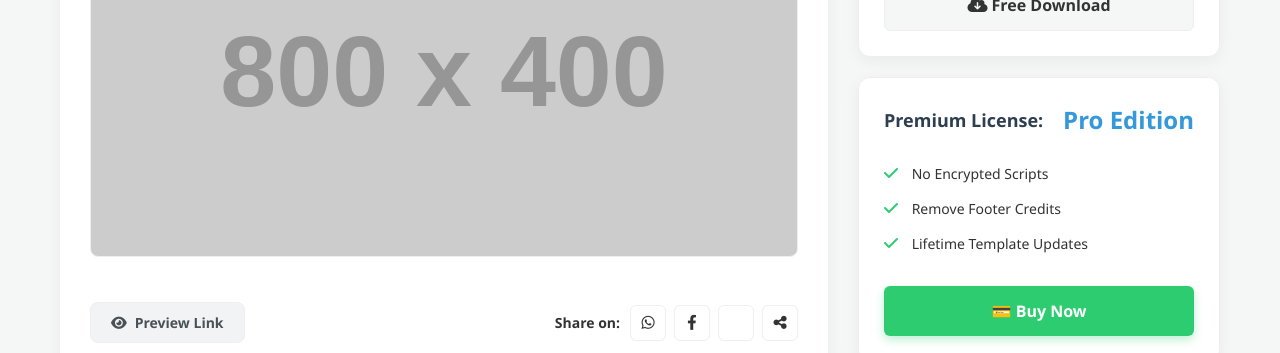
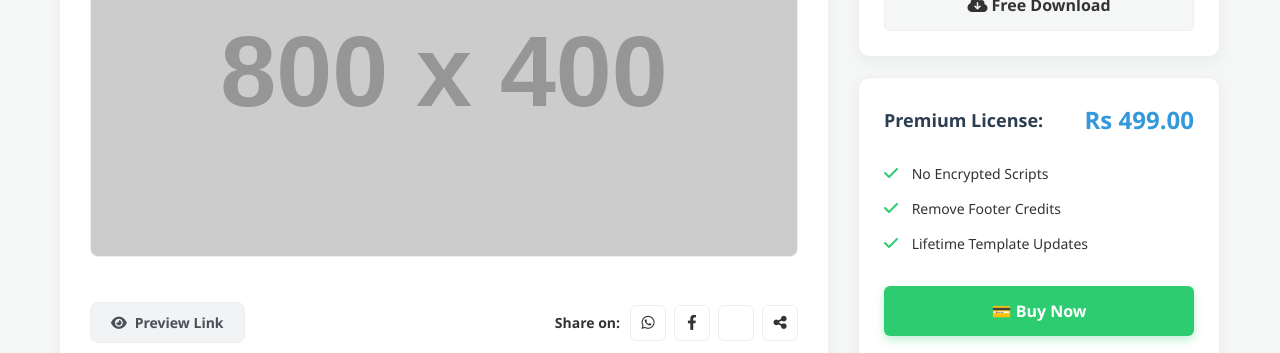
Before and after one commit to yolotemplates/yolotemplates.github.io, a Jekyll site: the page built from _posts/2026-11-02-one-ui-blogger-template.md, in a window 1280 px wide. Shown: the part 333-686 px from the top of the page. Built offline with Jekyll 4.4.1, drawn with Linux system fonts in a browser that asks for light colours; our own code applies the rules of GitHub Pages for plain Markdown files.

Commit message:
Update 2026-11-02-one-ui-blogger-template.md

```diff
--- a/_posts/2026-11-02-one-ui-blogger-template.md
+++ b/_posts/2026-11-02-one-ui-blogger-template.md
@@ -7,7 +7,8 @@ preview_link: "https://www.google.com/search?q=https://preview-link-here.com"
 download_link: "https://free-download-link.com](https://free-download-link.com"
 premium_download_link: "https://www.google.com/search?q=https://yolotemplates.github.io/hidden-files/oneui-pro-theme.zip"
 free_price: "Free"
-premium_price: "Pro Edition"
+premium_price: "Rs 499.00"
+description: "Ye rha description"
 ---
 
 Do you want to give your website or blog a completely modern, sleek, and mobile-app-like premium look? If yes, then the **OneUI Blogger Template** is an exceptional choice for you. This template is specifically designed for content creators, tech bloggers, and publishers who want to provide their audience with a clean, fast, and distraction-free reading experience.
```
